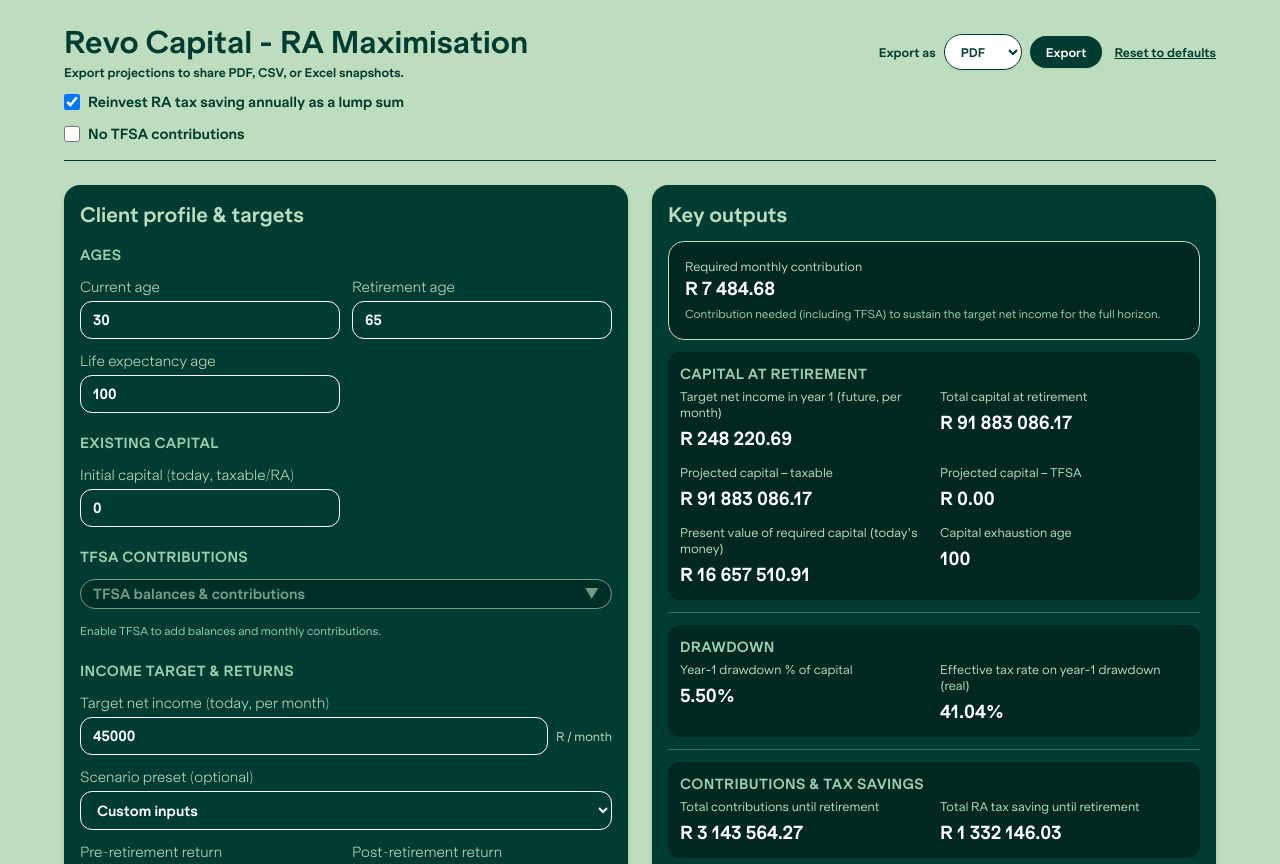
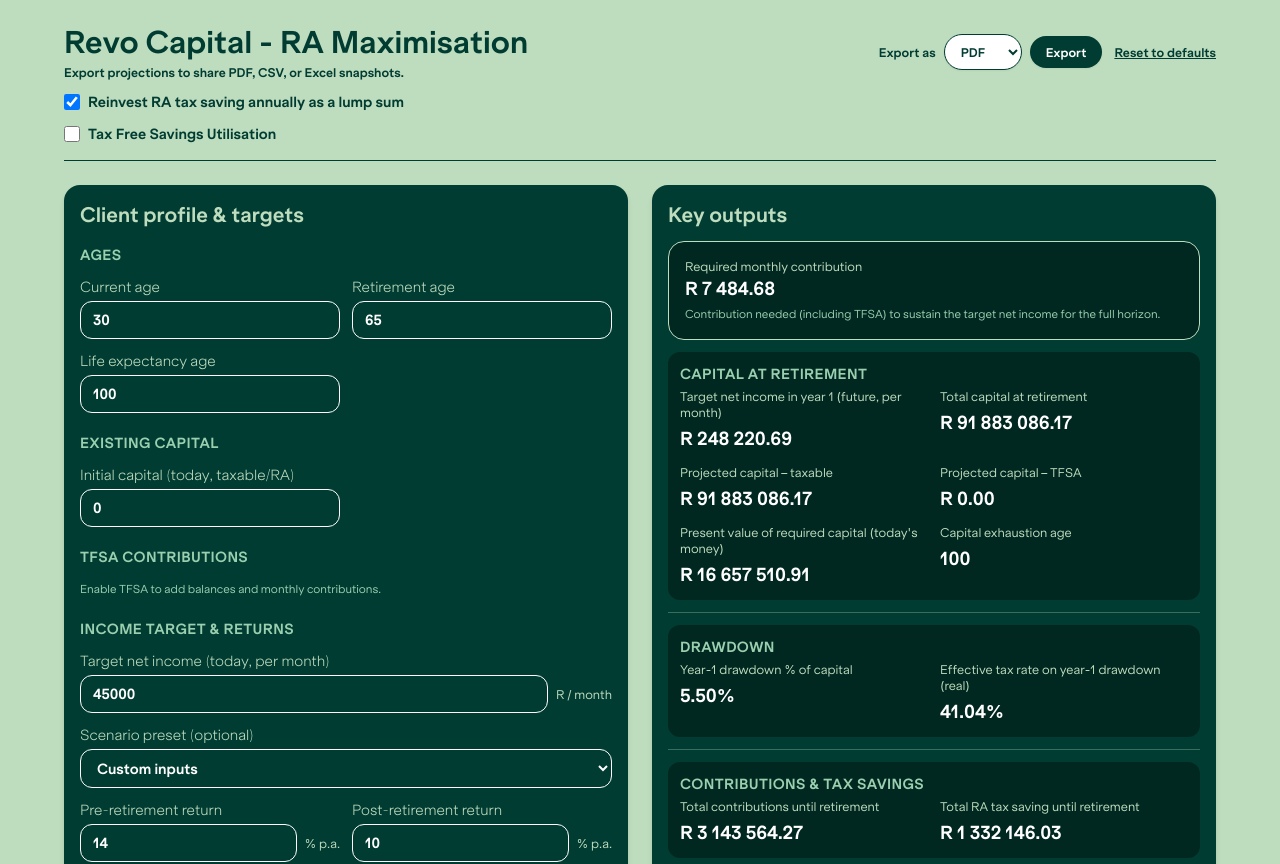
Before and after one commit to keenon-stack/RevoCALC, a React (Create React App) app: page / in a window 1280 px wide. Shown: the top 864 px of the page. Built offline with nearby package versions, Linux system fonts and the light colour scheme.

Commit message:
Simplify TFSA toggle presentation

```diff
--- a/src/RetirementCalculator.jsx
+++ b/src/RetirementCalculator.jsx
@@ -287,7 +287,6 @@
     taxRealism,
   } = values;
 
-  const [showTfsaDetails, setShowTfsaDetails] = useState(false);
   const [showAdvancedTax, setShowAdvancedTax] = useState(false);
 
   const [exportFormat, setExportFormat] = useState("pdf");
@@ -1126,10 +1125,6 @@
     }
   };
 
-  useEffect(() => {
-    setShowTfsaDetails(includeTfsa);
-  }, [includeTfsa]);
-
   return (
     <div className={pageClasses}>
       <div className="mx-auto max-w-6xl space-y-6">
@@ -1195,7 +1190,7 @@
               checked={includeTfsa}
               onChange={handlers.checkbox("includeTfsa")}
             />
-            <span>{includeTfsa ? "Include TFSA balances & contributions" : "No TFSA contributions"}</span>
+            <span>Tax Free Savings Utilisation</span>
           </label>
         </header>
 
@@ -1296,20 +1291,8 @@
               <p className="col-span-2 mt-2 text-sm font-semibold uppercase tracking-wide text-[#9ad0b0]">
                 TFSA contributions
               </p>
-              <div className="col-span-2 flex flex-col gap-3">
-                <button
-                  type="button"
-                  onClick={() => setShowTfsaDetails((open) => !open)}
-                  aria-expanded={showTfsaDetails}
-                  disabled={!includeTfsa}
-                  className="inline-flex w-full items-center justify-between rounded-full border border-[#bedcbe] bg-[#002820] px-3 py-1 text-sm font-semibold text-[#bedcbe] disabled:cursor-not-allowed disabled:opacity-60"
-                >
-                  <span>TFSA balances &amp; contributions</span>
-                  <span>{includeTfsa && showTfsaDetails ? "▲" : "▼"}</span>
-                </button>
-
+              <div className="col-span-2">
                 {includeTfsa ? (
-                  showTfsaDetails && (
                   <div className="grid grid-cols-1 gap-3 sm:grid-cols-2">
                     <label
                       className="flex flex-col gap-1"
@@ -1381,7 +1364,6 @@
                       </p>
                     </label>
                   </div>
-                  )
                 ) : (
                   <p className="text-[11px] text-[#9ad0b0]">
                     Enable TFSA to add balances and monthly contributions.
```
Lines whose indentation alone changed are shown as unchanged.
